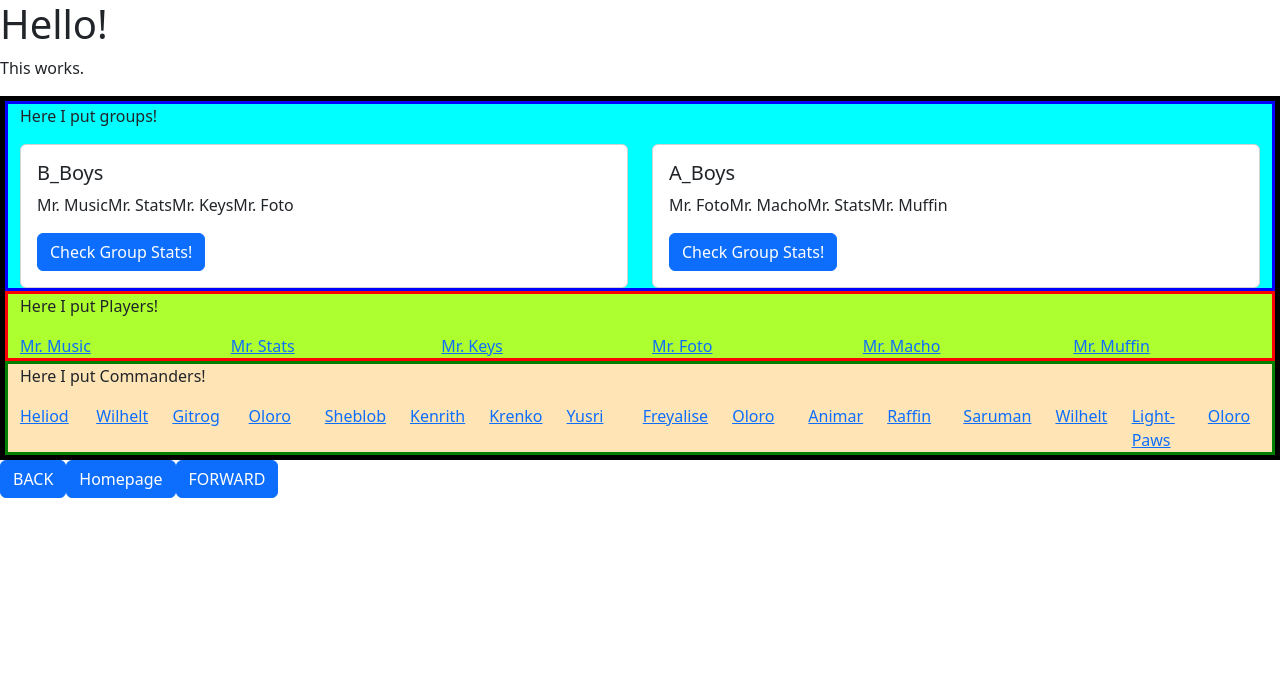
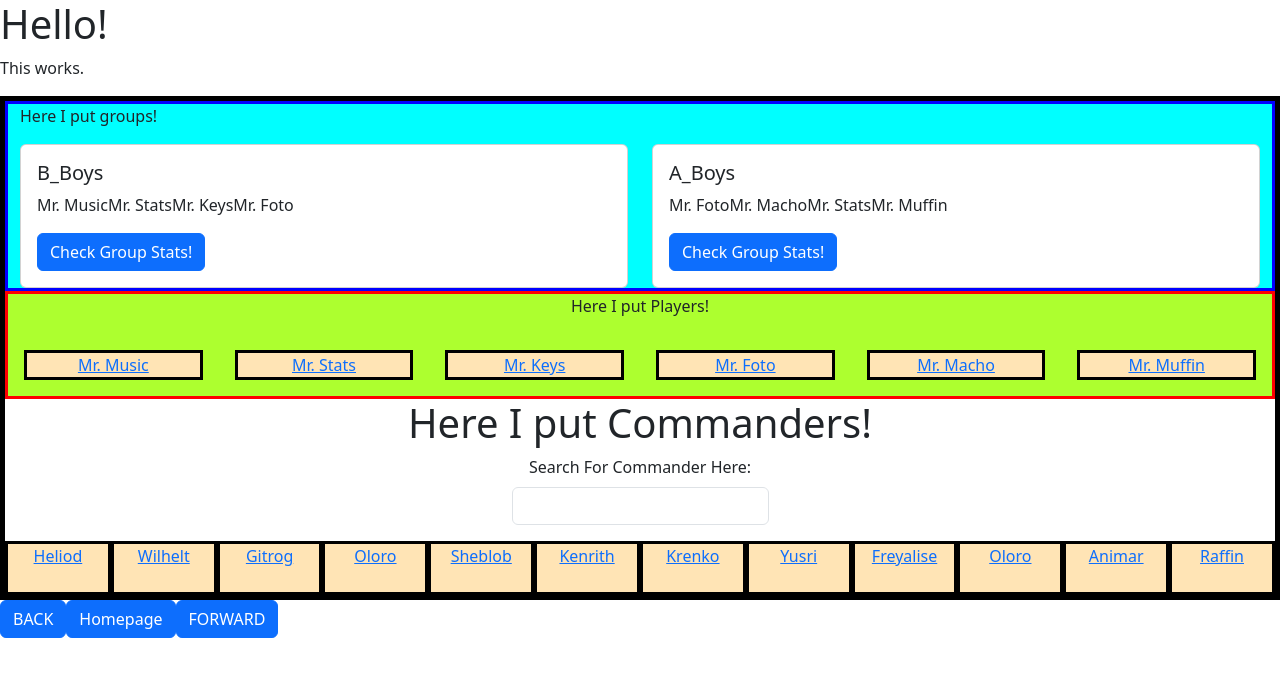
Before and after one commit to jakboa/commanderstatstracker, a React (Create React App) app: page / in a window 1280 px wide. Shown: the top 676 px of the page. Built offline with nearby package versions, Linux system fonts and the light colour scheme.

Commit message:
v0.10.0 Homepage Update
 - Added a FUNCTIONAL Search bar to the Homepage Commanders!

 - The Commanders are now a vertical scroll in a single line. (heck yeah)

 - OBS! Error in the find all commanders, returns duplicates!

```diff
--- a/src/MockData.js
+++ b/src/MockData.js
@@ -133,6 +133,38 @@ export const gameInfo = [
         ],
 
         year: 2024
+    },
+    {
+        Match_id: 4,
+
+        Group_name: 'B_Boys',
+
+        players: [
+            {
+                nickName: 'Mr. Music',
+                commander: 'Saruman',
+                placement: 1
+            },
+
+            {
+                nickName: 'Mr. Stats',
+                commander:'Wilhelt',
+                placement: 2
+            },
+
+            {
+                nickName: 'Mr. Keys',
+                commander: 'Light-Paws',
+                placement: 2
+            },
+            {
+                nickName: 'Mr. Foto',
+                commander: 'Ol00000oro',
+                placement: 2,
+            }
+        ],
+
+        year: 2024
     }
 
 ];
--- a/src/components/SearchHandler.js
+++ b/src/components/SearchHandler.js
@@ -22,6 +22,7 @@ const SearchHandler = {
     },
 
     getAllCommanders: () => {
+        console.log(allCommanders);
         return allCommanders;
     },
 
--- a/src/views/Homepage/Homepage.js
+++ b/src/views/Homepage/Homepage.js
@@ -1,4 +1,4 @@
-import React, { useState } from "react";
+import React, { useEffect, useState } from "react";
 //import './homepage.css';
 import HomepageGroups from "./HomepageGroups";
 import HomepagePlayers from "./HomepagePlayers";
@@ -14,17 +14,33 @@ export default function Homepage() {
     // quickly find the information they want.
     const [commanderGroups] = useState(SearchHandler.getAllGroups);
     const [players] = useState(SearchHandler.getAllPlayers);
+
     const [commanders] = useState(SearchHandler.getAllCommanders);
+    const [searchCommanders,setSearchCommanders] = useState(commanders);
+    const [searchTextCommanders,setSearchTextCommanders] = useState("");
 
+    // Handles Search for Commander
+    const handleCommanderSearch = (e) => {
+        setSearchTextCommanders(e.target.value);
+    };
+    // useEffect to make sure it updates the search.
+    useEffect(()=>{
+        setSearchCommanders(SearchHandler.findCommander(searchTextCommanders))
+    },[searchTextCommanders])
 
     return (
 
             <Container fluid className="homepage" >
+
                 <HomepageGroups commanderGroups={ commanderGroups } />
 
                 <HomepagePlayers players={players} />
 
-                <HomepageCommanders commanders={ commanders } />
+                <HomepageCommanders
+                    commanders={ commanders }
+                    handleCommanderSearch={ handleCommanderSearch }
+                    searchTextCommanders={ searchTextCommanders }
+                    searchCommanders={ searchCommanders } />
 
             </Container>
     );
--- a/src/views/Homepage/HomepageCommanders.js
+++ b/src/views/Homepage/HomepageCommanders.js
@@ -3,22 +3,46 @@ import HomepageCommanderSingle from "./HomepageCommandersSingle";
 
 import Col from "react-bootstrap/Col";
 import Row from "react-bootstrap/Row";
+import Form from "react-bootstrap/Form";
 
-export default function HomepageCommanders( { commanders } ) {
+export default function HomepageCommanders( { commanders, searchCommanders, handleCommanderSearch, searchTextCommanders } ) {
+
+    console.log(searchTextCommanders);
+
+    return (
+        <>
+            <Row className=" mb-3 text-center" >
+                <Col md={12}>
+                    <h1>Here I put Commanders!</h1> </Col>
+                <Col md={12} className="d-flex justify-content-center">
+                    <Form>
+                        <Form.Label>Search For Commander Here:</Form.Label>
+                        <Form.Control onChange={handleCommanderSearch}></Form.Control>
+                    </Form>
+                </Col>
+            </Row>
+
+            <Row className="d-flex flex-nowrap overflow-x-scroll text-center" >
+                    {
+                        !searchTextCommanders ? commanders.map(commander => {
+                            return (
+                                <Col md={1} className="homepage_commanders_single">
+                                    <HomepageCommanderSingle name={ commander } />
+                                </Col>
+                            )})
+                         :
+                         searchCommanders.map(commander => {
+                            return (
+                                <Col md={1} className="homepage_commanders_single">
+                                    <HomepageCommanderSingle name={ commander } />
+                                </Col>
+                            )})
+
+                    }
 
 
-    return (
-        <Row className="homepage_commanders">
-            <p>Here I put Commanders!</p>
-            { commanders.map(commander => {
-                return (
-                    <Col>
-                        <HomepageCommanderSingle name={ commander } />
-                    </Col>
-                )
-            })
-            }
-        </Row>
+            </Row>
+        </>
     );
 
 };
--- a/src/views/Homepage/HomepagePlayers.js
+++ b/src/views/Homepage/HomepagePlayers.js
@@ -7,11 +7,11 @@ import Row from "react-bootstrap/Row";
 export default function HomepagePlayers( { players } ) {
 
     return (
-        <Row className="homepage_players">
+        <Row className="d-flex text-center homepage_players">
             <p>Here I put Players!</p>
             { players.map(player => {
                 return (
-                    <Col>
+                    <Col className=" m-3 homepage_commanders_single">
                         <HomepagePlayersSingle name={player} />
 
                     </Col>
--- a/src/views/Homepage/homepage.css
+++ b/src/views/Homepage/homepage.css
@@ -19,3 +19,8 @@
     border: solid green 3px;
     background-color: moccasin;
 }
+
+.homepage_commanders_single {
+    border: solid black 3px;
+    background-color: moccasin;
+}
```
